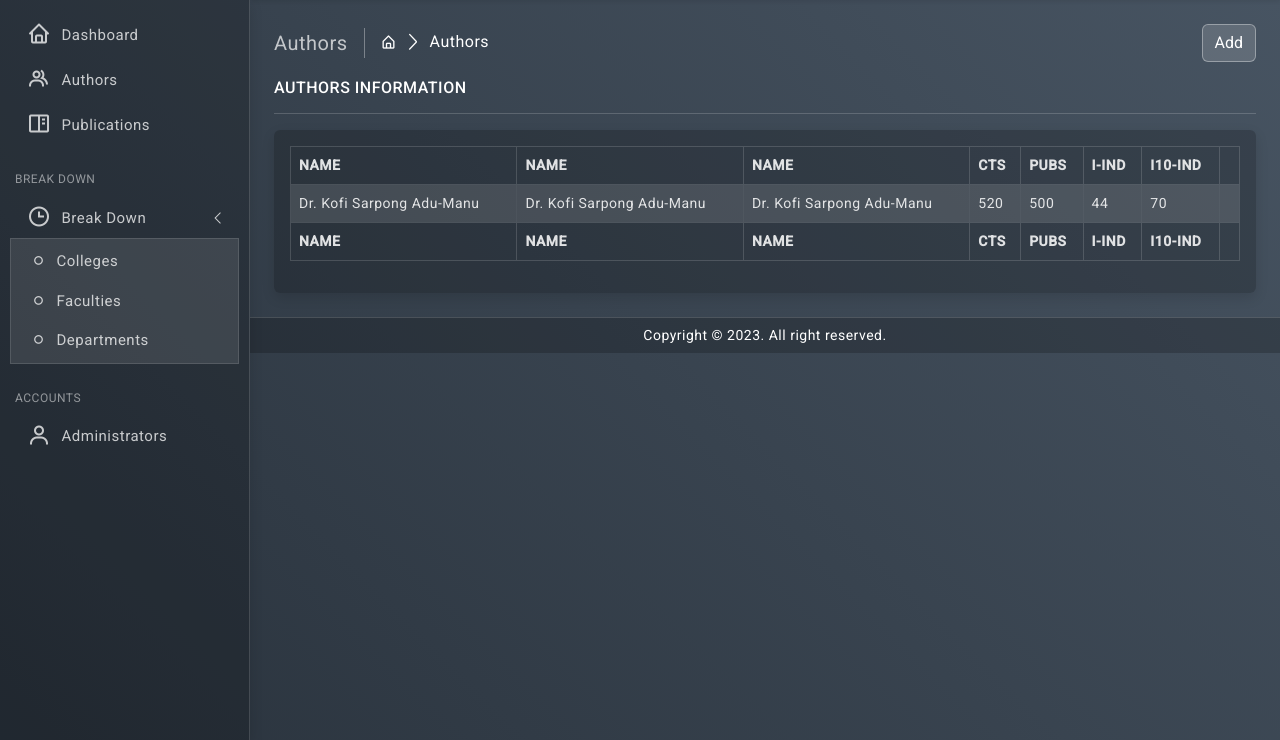
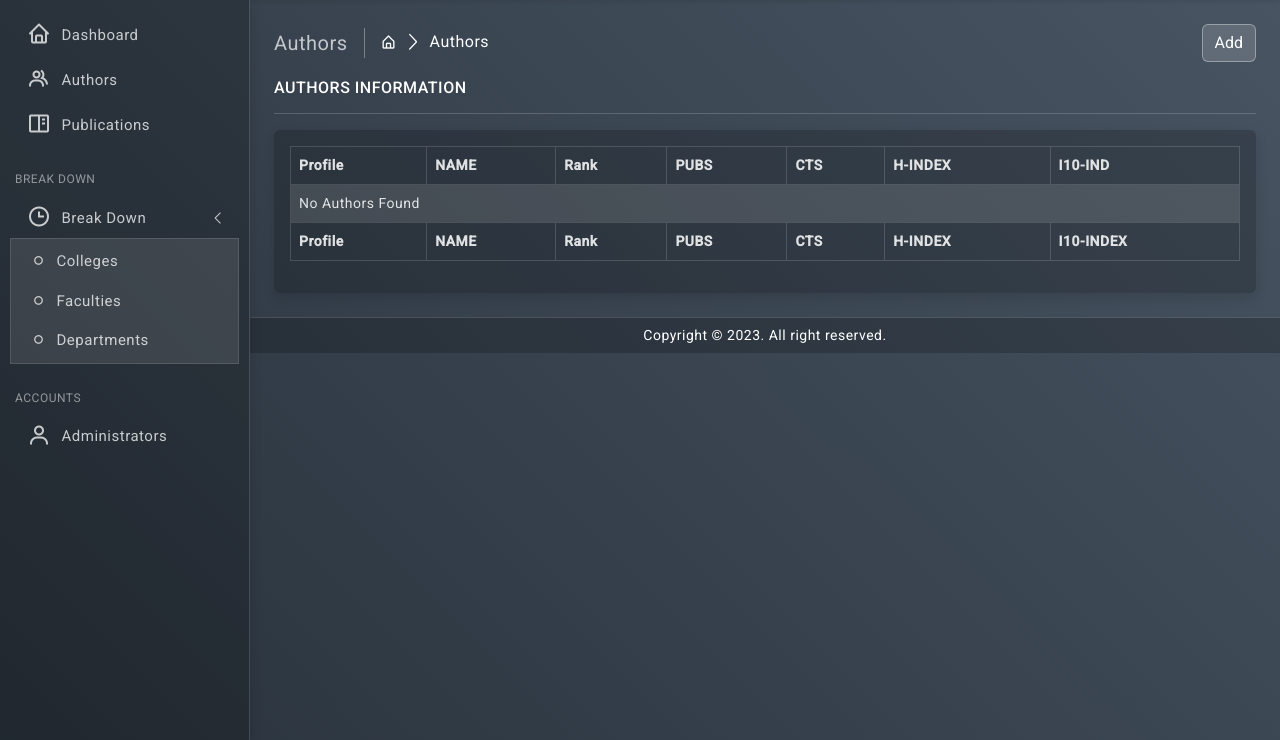
Before and after one commit to DevPrinceK/UG-Scholar, a Django app: page /authors/ in a window 1280 px wide. Shown: the part 60-800 px from the top of the page. Run offline with Django 4.2, Linux system fonts and the light colour scheme; some libraries are stand-ins or nearby versions.

Commit message:
Update authors.html

```diff
--- a/ug_scholar/dashboard/templates/pages/authors.html
+++ b/ug_scholar/dashboard/templates/pages/authors.html
@@ -9,7 +9,7 @@
             <div class="ps-3">
                 <nav aria-label="breadcrumb">
                     <ol class="breadcrumb mb-0 p-0">
-                        <li class="breadcrumb-item"><a href="{% url 'index' %}"><i class="bx bx-home-alt"></i></a>
+                        <li class="breadcrumb-item"><a href="{% url 'dashboard:index' %}"><i class="bx bx-home-alt"></i></a>
                         </li>
                         <li class="breadcrumb-item active" aria-current="page">Authors</li>
                     </ol>
@@ -18,7 +18,6 @@
             <div class="ms-auto">
                 <div class="btn-group">
                     <button type="button" class="btn btn-light">Add</button>
-
                 </div>
             </div>
         </div>
@@ -31,38 +30,44 @@
                     <table id="example" class="table table-striped table-bordered" style="width:100%">
                         <thead>
                             <tr>
+                                <th>Profile</th>
                                 <th>NAME</th>
-                                <th>NAME</th>
-                                <th>NAME</th>
+                                <th>Rank</th>
+                                <th>PUBS</th>
                                 <th>CTS</th>
-                                <th>PUBS</th>
-                                <th>I-IND</th>
+                                <th>H-INDEX</th>
                                 <th>I10-IND</th>
-                                <th></th>
                             </tr>
                         </thead>
                         <tbody>
+                            {% if authors %}
+                            {% for author in authors %}
                             <tr>
-                                <td>Dr. Kofi Sarpong Adu-Manu</td>
-                                <td>Dr. Kofi Sarpong Adu-Manu</td>
-                                <td>Dr. Kofi Sarpong Adu-Manu</td>
-                                <td>520</td>
-                                <td>500</td>
-                                <td>44</td>
-                                <td>70</td>
-                                <td></td>
+                                <td> <img src="{{author.thumbnail}}" style="height: 60px; width:auto;"></td>
+                                <td>{{author.name}} <br> <small style="color: lightblue;">{{author.college}}</small> </td>
+                                <td>{{author.rank}}</td>
+                                <td>{{author.get_author_publications}}</td>
+                                <td>{{author.get_author_citations}}</td>
+                                <td>{{author.get_author_hindex}}</td>
+                                <td>{{author.get_author_i10index}}</td>
                             </tr>
+                            {% endfor %}
+                            {% else %}
+                            <tr>
+                                <td colspan="7">No Authors Found</td>
+                            </tr>
+                            {% endif %}
+
                         </tbody>
                         <tfoot>
                             <tr>
+                                <th>Profile</th>
                                 <th>NAME</th>
-                                <th>NAME</th>
-                                <th>NAME</th>
+                                <th>Rank</th>
+                                <th>PUBS</th>
                                 <th>CTS</th>
-                                <th>PUBS</th>
-                                <th>I-IND</th>
-                                <th>I10-IND</th>
-                                <th></th>
+                                <th>H-INDEX</th>
+                                <th>I10-INDEX</th>
                             </tr>
                         </tfoot>
                     </table>
```
